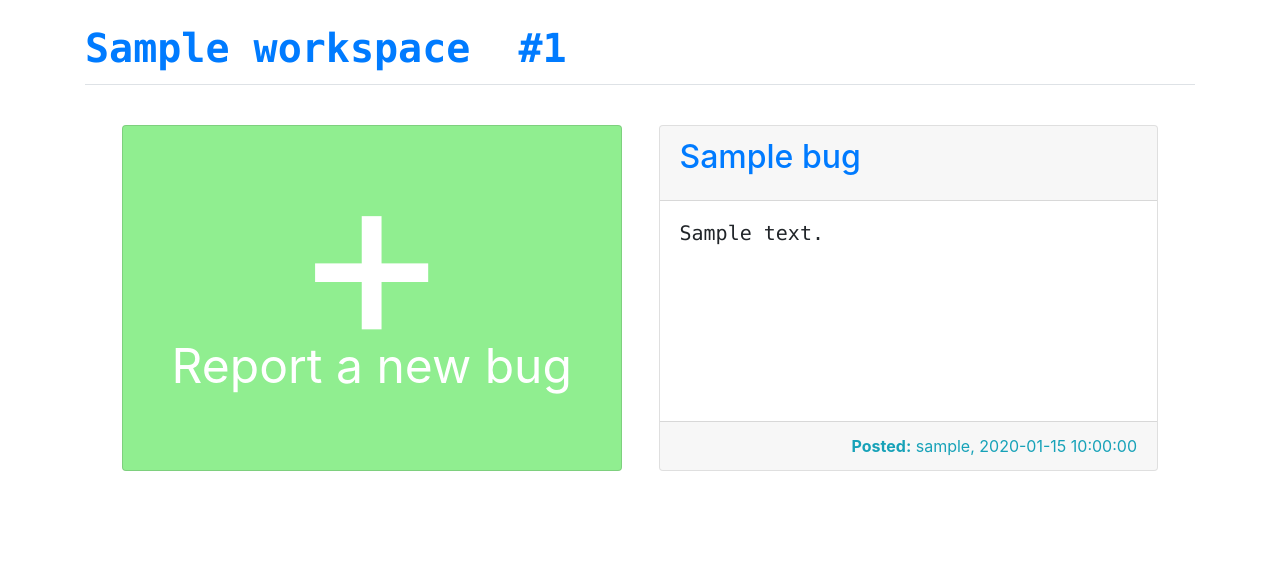
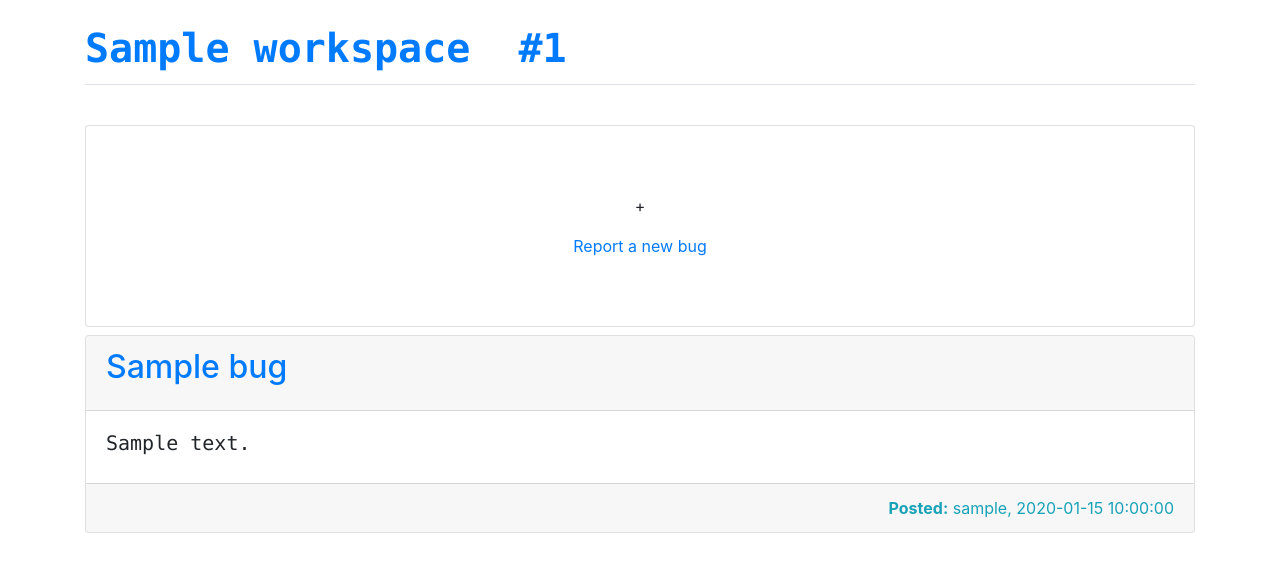
Before and after one commit to Rolv-Apneseth/just-a-tracker, a Flask app: page /workspace/1 in a window 1280 px wide. Shown: the part 56-628 px from the top of the page. Run offline with Flask 2, Linux system fonts and the light colour scheme; a user stored in the database is signed in; tables that the repository leaves empty hold one stand-in row (values such as "Sample post"); some libraries are stand-ins or nearby versions.

Commit message:
removed styling from workspace.html so it can be added in css

```diff
--- a/just-a-tracker/website/templates/workspace.html
+++ b/just-a-tracker/website/templates/workspace.html
@@ -75,16 +75,14 @@
 
 <section
   id="bugs-section"
-  class="bug-cards"
-  style="display: flex; flex-wrap: wrap; justify-content: space-evenly"
 >
-  <div class="card my-2 py-5" style="width: 45%; background-color: lightgreen">
-    <div class="card-body text-center" style="width: 100%; color: white">
-      <p style="font-size: 15rem; line-height: 7.5rem">+</p>
+  <div id="report-bug-card" class="card my-2 py-5 bug-card">
+    <div class="card-body text-center">
+      <p>+</p>
       <a
         href="#modal-bug-report-form"
         class="card-text stretched-link text-decoration-none"
-        style="font-size: 3rem; color: white"
+
         data-toggle="modal"
         >Report a new bug</a
       >
@@ -93,13 +91,13 @@
 
   {% for bug in workspace.bugs %}
 
-  <div class="card my-2" style="width: 45%">
+  <div class="card my-2 bug-card">
     <div class="card-header">
       <h4 class="h2 text-primary card-title">{{ bug.bug_title }}</h4>
     </div>
 
     <div class="card-body">
-      <pre class="h5" style="white-space: pre-wrap">
+      <pre class="h5">
 {{ bug.bug_description }}</pre
       >
     </div>
```
